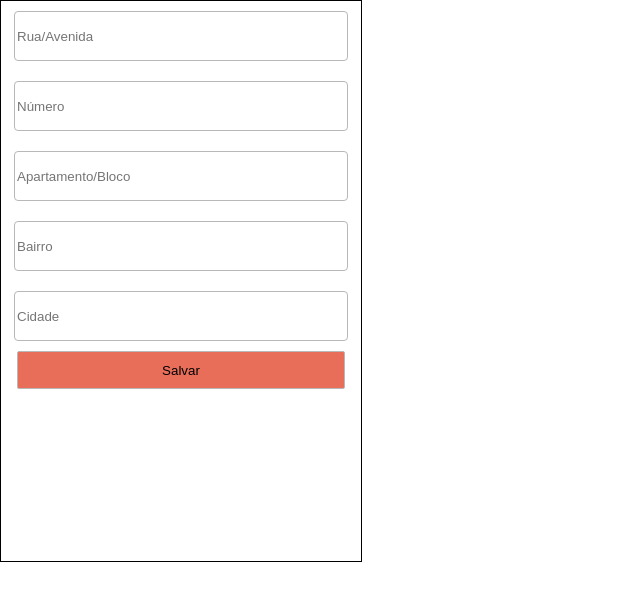
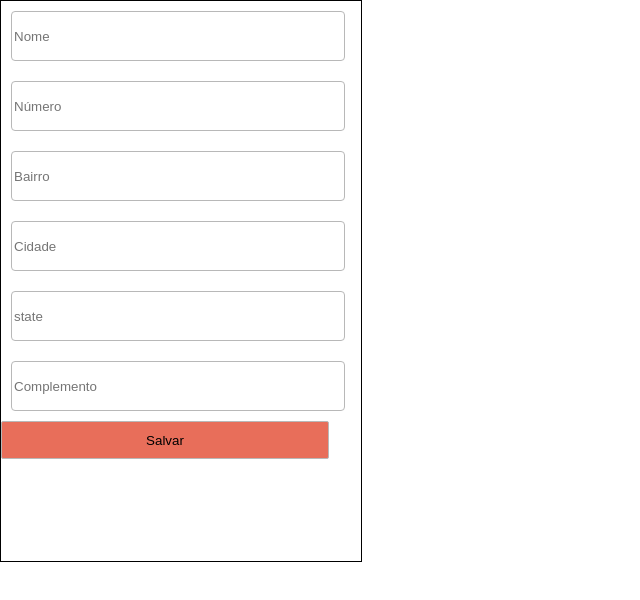
Before and after one commit to future4code/julian-rappi4B, a React (Create React App) app: page /cadastro-endereco in a window 1280 px wide. Shown: the top 600 px of the page, without its empty margins (0-640 px from the left). Built offline with nearby package versions, Linux system fonts and the light colour scheme.

Commit message:
Páginas de cadastro completas

```diff
--- a/src/components/AddreesRegisterPage/index.js
+++ b/src/components/AddreesRegisterPage/index.js
@@ -1,36 +1,101 @@
 import React from 'react';
 import api from '../../services/api'
 import {ContainerAddreesRegisterPage, InputAddreesRegisterPage, ButtonAddreesRegisterPage } from './style'
+import { useForm } from '../../hooks/hooks';
+import { useHistory } from 'react-router-dom'
+
 
 const AddreesRegisterPage = () => {
+  const { form, onChange, resetForm } = useForm({
+    street: '',
+    number:'',
+    neighbourhood:'',
+    city: '',
+    state: '',
+    complement: ''
+  });
+
+  const handleInputChange = (event) => {
+    const { name, value } = event.target;
+
+    onChange(name, value);
+  }
+
+
+
+  const history = useHistory();
+
+  const { street, number, neighbourhood, city, state, complement } = form
+
+  const AddreesRegister = (event) => {
+    event.preventDefault()
+    const token = window.localStorage.getItem('token');
+    const body = { street, number, neighbourhood, city, state, complement }
+      api.put('address', body, {
+      headers: {
+        auth: token
+      }
+    }).then((response) => {
+      window.localStorage.setItem('token', response.data.token);
+      history.push('/');
+    }).catch((err) => {
+      console.error(err)
+      window.alert('Não foi possível realizar seu cadastro')
+    })
+}
   return (
     <ContainerAddreesRegisterPage>
+      <form onSubmit={AddreesRegister}>
         <InputAddreesRegisterPage
-        type="text"
-        name="nome da rua"
-        placeholder="Rua/Avenida"
-        required />
+          name='street'
+          value={street}
+          label={'rua do cliente'}
+          type='text'
+          onChange={handleInputChange}
+          placeholder="Nome"
+          required/>
         <InputAddreesRegisterPage
-        type="number"
-        name="numero"
+          name='number'
+          value={number}
+          label={'numero do endereco'}
+          onChange={handleInputChange}
+          type='text'
           placeholder="Número"
-        required />
+          required/>
         <InputAddreesRegisterPage
-        type="text"
-        name="apt e bloco"
-        placeholder="Apartamento/Bloco"
-        required />
+          name='neighbourhood'
+          value={neighbourhood}
+          label={'bairro'}
+          type='text'
+          onChange={handleInputChange}
+          placeholder="Bairro"
+          required/>
         <InputAddreesRegisterPage
-        type="text"
-        name="bairro"
-        placeholder="Bairro"
-        required />
+          name='city'
+          value={city}
+          label={'cidade'}
+          onChange={handleInputChange}
+          type='text'
+          placeholder="Cidade"
+          required/>
         <InputAddreesRegisterPage
-        type="text"
-        name="cidade"
-        placeholder="Cidade"
-        required />
-        <ButtonAddreesRegisterPage>Salvar</ButtonAddreesRegisterPage>
+          name='state'
+          value={state}
+          label={'estado'}
+          onChange={handleInputChange}
+          type='text'
+          placeholder="state"
+          required/>
+          <InputAddreesRegisterPage
+          name='complement'
+          value={complement}
+          label={'complemento'}
+          onChange={handleInputChange}
+          type='text'
+          placeholder="Complemento"
+          required/>
+          <ButtonAddreesRegisterPage type='submit'>Salvar</ButtonAddreesRegisterPage>
+        </form>
        </ContainerAddreesRegisterPage>
   )
 
--- a/src/components/LoginPage/index.js
+++ b/src/components/LoginPage/index.js
@@ -4,11 +4,40 @@ import LogoRappi from '../LogoRappi/title-rappi4.png'
 import { ContainerLogin, InputLogin, InputButton } from './style'
 import { useHistory } from 'react-router-dom'
 //import Button from '@material-ui/core/Button';
+import { useForm } from '../../hooks/hooks';
+
 
 
 const LoginPage = () => {
+  const { form, onChange, resetForm } = useForm({
+    email: '',
+    password: ''
+  });
+
+  const { email, password } = form;
+
+  const handleInputChange = (event) => {
+    const { name, value } = event.target;
+
+    onChange(name, value);
+  }
 
   const history = useHistory();
+
+  const goToPrivateArea = (event) => {
+    const body = { email, password }
+    event.preventDefault();
+    api.post('login', body)
+    .then(response => {
+      window.localStorage.setItem('token', response.data.token);
+      history.push('/home');
+      resetForm();
+    })
+    .catch(error => {
+      console.log(error);
+      window.alert('Não foi possível acessar')
+    })
+  }
 
   const GoToRegisterPage = () => {
     history.push('/cadastrar')
@@ -20,20 +49,30 @@ const LoginPage = () => {
     <ContainerLogin>
       <img src={LogoRappi} />
       <p>Entrar</p>
-        <form>
+        <form onSubmit={goToPrivateArea}>
           <InputLogin
-            type="email"
-            id='email'
+            name='email'
+            value={email}
+            label={'E-mail'}
+            onChange={handleInputChange}
+            type='email'
             placeholder="E-mail"
             required/>
 
           <InputLogin
-            type="password"
-            name="password"
-            placeholder="Senha" />
-        </form>
-        <InputButton>Entrar</InputButton>
+            name='password'
+            value={password}
+            label={'Senha'}
+            onChange={handleInputChange}
+            type='password'
+            placeholder="Senha"
+            required/>
+        <InputButton
+           type='submit'
+           >Entrar
+        </InputButton>
       <p>Não possui cadastro? <button size='small' onClick={GoToRegisterPage}>Clique Aqui.</button></p>
+      </form>
     </ContainerLogin>
 
     )
--- a/src/components/SignUpPage/index.js
+++ b/src/components/SignUpPage/index.js
@@ -2,39 +2,87 @@ import React from 'react';
 import api from '../../services/api'
 import LogoRappi from '../LogoRappi/title-rappi4.png'
 import { ContainerRegisterPage, InputDados, ButtonRegister} from './style'
+import { useForm } from '../../hooks/hooks';
+import { useHistory } from 'react-router-dom'
 
 
 const SignUpPage = () =>{
+  const { form, onChange, resetForm } = useForm({
+    clientname: '',
+    email: '',
+    password: '',
+    confirmPassword: '',
+    cpf: ''
+
+  });
+
+  const { name, email, password, cpf } = form;
+
+  const handleInputChange = (event) => {
+    const { name, value } = event.target;
+
+    onChange(name, value);
+  }
+
+  const history = useHistory();
+
+  const goToPrivateArea = (event) => {
+    const body = { name, email, password, cpf }
+    event.preventDefault();
+    api.post('signup', body)
+    .then(response => {
+      window.localStorage.setItem('token', response.data.token);
+      history.push('/cadastro-endereco');
+      resetForm();
+    })
+    .catch(err => {
+      console.error(err);
+      window.alert('Não foi possível realizar seu cadastro')
+    })
+  }
+
   return (
       <ContainerRegisterPage>
           <img src={LogoRappi} />
           <p>Cadastrar</p>
+      <form onSubmit={goToPrivateArea}>
         <InputDados
-            type="text"
-            name="nome"
+          name='name'
+          value={name}
+          label={'Nome do cliente'}
+          onChange={handleInputChange}
+          type='text'
           placeholder="Nome"
           required/>
         <InputDados
-            type="email"
-            name="email"
+          name='email'
+          value={email}
+          label={'Insira seu email'}
+          onChange={handleInputChange}
           placeholder="E-mail"
+          type='text'
           required/>
         <InputDados
-            type="text"
-            class="form-control cpf-mask"
-            placeholder="000.000.000-00"
+          name='cpf'
+          value={cpf}
+          label={'Insira seu CPF'}
+          onChange={handleInputChange}
+          type='text'
+          placeholder="CPF"
           required/>
         <InputDados
-            type="password"
-            name="senha"
+          name='password'
+          value={password}
+          label={'Senha'}
+          onChange={handleInputChange}
+          type='password'
           placeholder="Senha"
           required/>
-          <InputDados
-          type="password"
-          name="confirma-senha"
-          placeholder="Confirme a sua senha"
-          required/>
-          <ButtonRegister>Cadastrar</ButtonRegister>
+          <ButtonRegister
+           type='submit'>
+            Cadastrar
+          </ButtonRegister>
+      </form>
       </ContainerRegisterPage>
     )
 
--- /dev/null
+++ b/src/hooks/hooks.js
@@ -0,0 +1,30 @@
+import { useState, useEffect } from 'react';
+import { useHistory } from 'react-router-dom';
+
+export const useForm = (initialValues) => {
+
+  const [form, setForm] = useState(initialValues)
+
+  const onChange = (name, value) => {
+    setForm({ ...form, [name]: value });
+  }
+
+  const resetForm = () => {
+    setForm(initialValues);
+  }
+
+  return { form, onChange, resetForm }
+}
+
+export const usePrivatePage = () => {
+
+  const history = useHistory();
+
+  useEffect(() => {
+    const token = window.localStorage.getItem('token');
+
+    if (!token) {
+      history.push('/');
+    }
+  }, [history]);
+}
```
Lines whose indentation alone changed are shown as unchanged.
